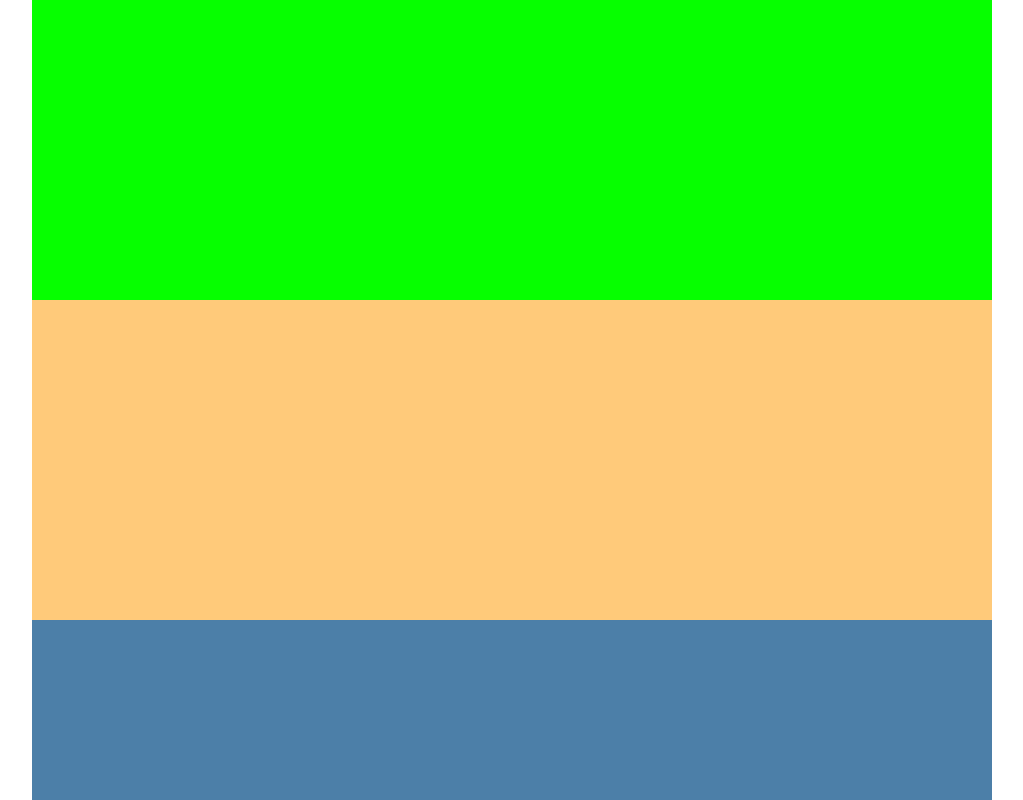
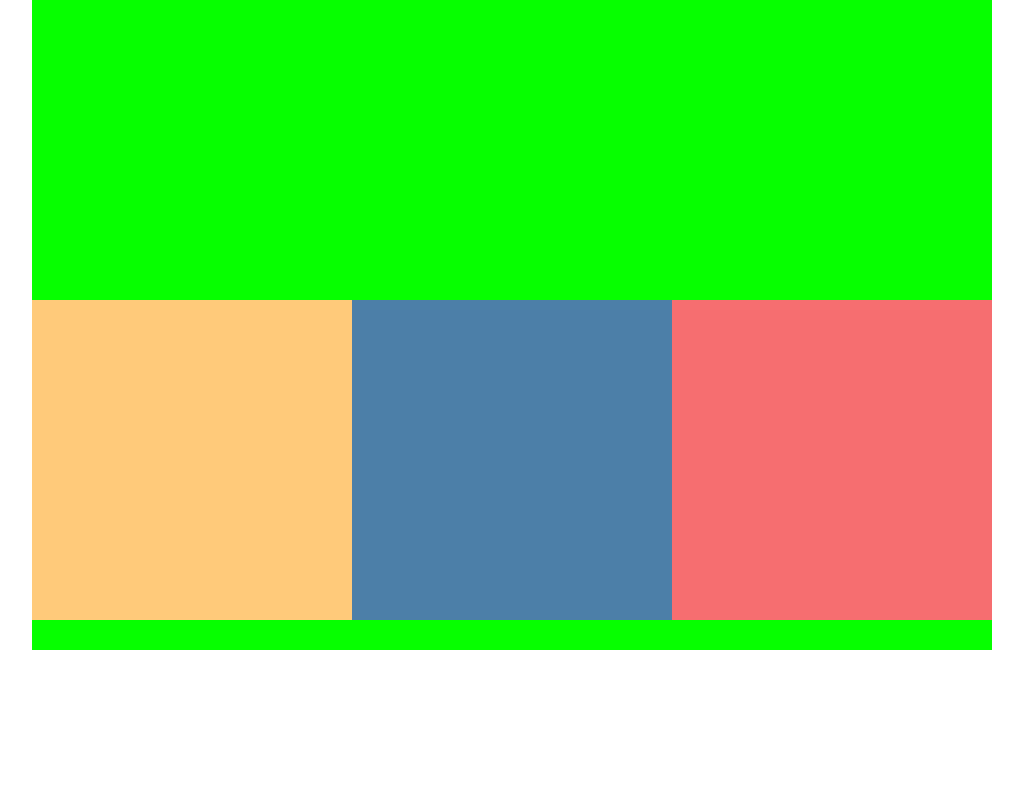
Before and after one commit to wdwiii/class-project-3, a plain HTML site: page 206-colors-starter/index.html in a window 1280 px wide. Shown: the top 800 px of the page, without its empty margins (128-1151 px from the left). Drawn offline with Linux system fonts and the light colour scheme.

Commit message:
fixed responsive widths for the columns

```diff
--- a/206-colors-starter/css/main.css
+++ b/206-colors-starter/css/main.css
@@ -63,6 +63,9 @@ footer {
     background-color: #fffc00;
   }
 
+ .col-3 {
+     width: 50%;
+ }
   #column-1 {
     background-color: #8c0222;
   }
@@ -73,6 +76,7 @@ footer {
 
   #column-3 {
     background-color: #5626e6;
+    width: 100%;
   }
 
   footer {
@@ -88,6 +92,9 @@ footer {
     background-color: #06ff00;
   }
 
+ .col-3 {
+     width: 33.33%;
+ }
   #column-1 {
     background-color: #ffca7a;
   }
@@ -97,7 +104,8 @@ footer {
   }
 
   #column-3 {
-    background-color: rgba(#f66e70, 0.9);
+    background-color: #f66e70;
+    width: 33.33%;
   }
 
   footer {
```
